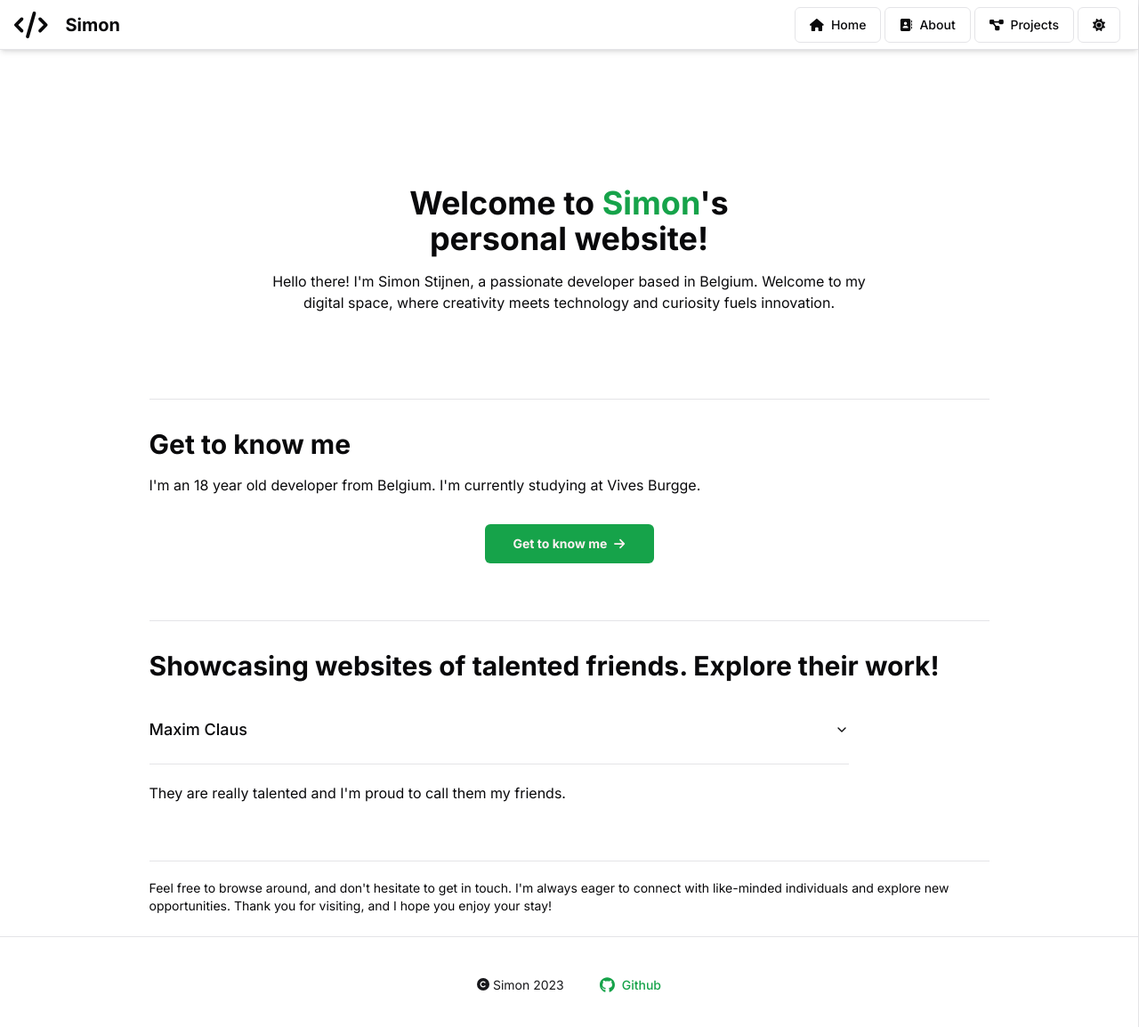
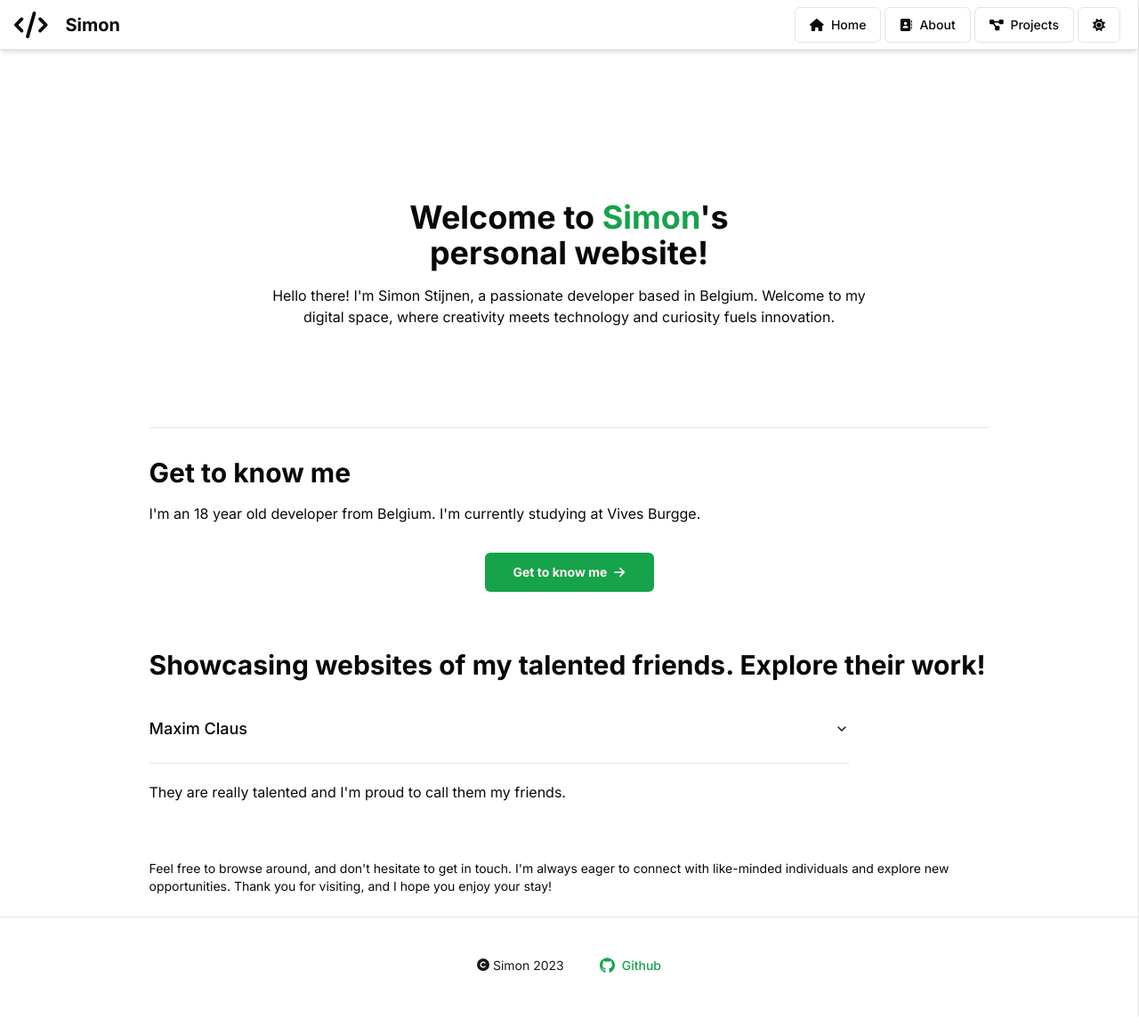
Before and after one commit to SimonStnn/website, a Next.js app: page / in a window 1280 px wide. Shown: the top 1154 px of the page at 89% size. Built offline with nearby package versions, Linux system fonts and the light colour scheme.

Commit message:
Fix component import and update text content.

```diff
--- a/src/app/about/page.tsx
+++ b/src/app/about/page.tsx
@@ -1,5 +1,5 @@
 import React from "react";
-import RedirectLink from "@/components/redirect=link";
+import RedirectLink from "@/components/redirect-link";
 
 export default function About() {
   return (
--- a/src/app/page.tsx
+++ b/src/app/page.tsx
@@ -10,12 +10,12 @@ import Link from "next/link";
 import React from "react";
 import { FontAwesomeIcon } from "@fortawesome/react-fontawesome";
 import { faArrowRight } from "@fortawesome/free-solid-svg-icons";
-import RedirectLink from "@/components/redirect=link";
+import RedirectLink from "@/components/redirect-link";
 
 export default function Home() {
   return (
     <>
-      <section className="w-3/4 m-auto py-24 text-center">
+      <section className="w-3/4 m-auto py-28 text-center">
         <h1>
           Welcome to <span className="text-primary">Simon</span>&apos;s <br />{" "}
           personal website!
@@ -49,9 +49,9 @@ export default function Home() {
           </Link>
         </div>
       </section>
-      <hr />
+      {/* <hr /> */}
       <section className="mb-16">
-        <h2>Showcasing websites of talented friends. Explore their work!</h2>
+        <h2>Showcasing websites of my talented friends. Explore their work!</h2>
 
         <Accordion type="single" collapsible className="w-10/12 my-5">
           <AccordionItem value="item-1">
@@ -71,7 +71,7 @@ export default function Home() {
           They are really talented and I&apos;m proud to call them my friends.
         </p>
       </section>
-      <hr />
+      {/* <hr /> */}
       <section className="mt-5 text-sm">
         <p>
           Feel free to browse around, and don&apos;t hesitate to get in touch.
--- a/src/app/projects/page.tsx
+++ b/src/app/projects/page.tsx
@@ -1,6 +1,6 @@
 import React from "react";
 import Card from "@/components/card";
-import RedirectLink from "@/components/redirect=link";
+import RedirectLink from "@/components/redirect-link";
 
 export default function Projects() {
   return (
--- a/src/components/footer.tsx
+++ b/src/components/footer.tsx
@@ -2,7 +2,7 @@ import React from "react";
 import { FontAwesomeIcon } from "@fortawesome/react-fontawesome";
 import { faGithub } from "@fortawesome/free-brands-svg-icons";
 import { faCopyright } from "@fortawesome/free-solid-svg-icons";
-import RedirectLink from "./redirect=link";
+import RedirectLink from "./redirect-link";
 
 export default function Footer() {
   return (
--- a/src/components/redirect=link.tsx
+++ b/src/components/redirect-link.tsx
@@ -20,7 +20,7 @@ export default function RedirectLink({
   children: React.ReactNode;
 }) {
   if (!target) {
-    target = target?.startsWith("http") ? "_blank" : "_self";
+    target = href?.startsWith("http") ? "_blank" : "_self";
   }
 
   return (
```
